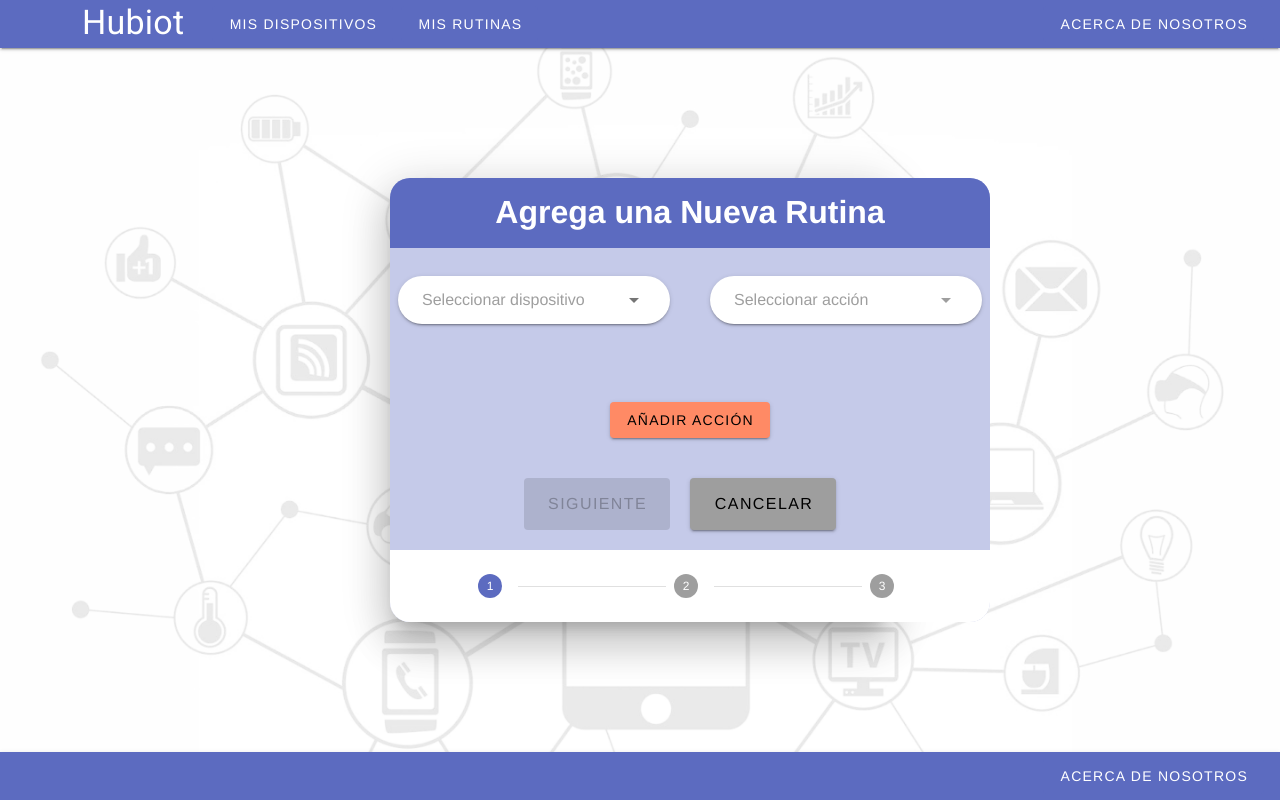
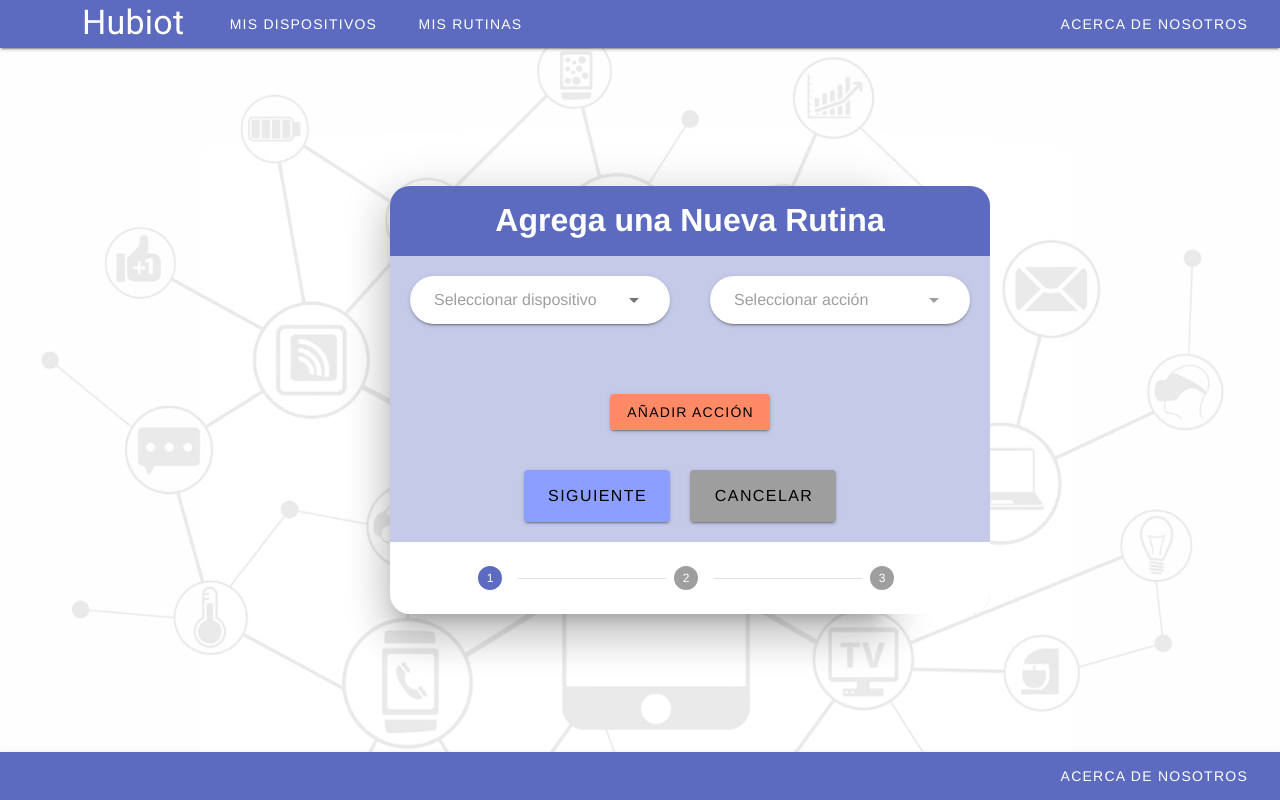
Before and after one commit to AgusMattiussi/hubiot-web, a Vue app: page /new_routine in a window 1280 px wide. Built offline with nearby package versions, Linux system fonts and the light colour scheme.

Commit message:
Clase de consulta

```diff
--- a/src/components/NavigationBar.vue
+++ b/src/components/NavigationBar.vue
@@ -10,10 +10,10 @@
         <p class="text-h4 white--text pt-3">Hubiot</p>
       </v-container>
     </router-link>
-    <router-link to="devices" class="ml-4">
+    <router-link to="/devices" class="ml-4">
       <v-btn class="primary" elevation="0">Mis dispositivos</v-btn>
     </router-link>
-    <router-link to="routines" class="ml-2">
+    <router-link to="/routines" class="ml-2">
       <v-btn class="primary" elevation="0">Mis rutinas</v-btn>
     </router-link>
     <v-spacer></v-spacer>
--- /dev/null
+++ b/src/components/RoutineStep.vue
@@ -0,0 +1,63 @@
+<template>
+  <v-container>
+    <v-row>
+      <v-col md="6">
+        <v-autocomplete
+          height="10px"
+          class="autocomplete pa-2"
+          :items="devices"
+          placeholder="Seleccionar dispositivo"
+          rounded
+          solo
+          item-text="name"
+          auto-select-first
+          return-object
+          hide-no-data
+          v-model="selectedDevice"
+          value=""
+         @change="updateValue">
+        </v-autocomplete>
+      </v-col>
+      <v-col md="6">
+        <v-autocomplete
+          height="10px"
+          class="autocomplete pa-2"
+          :items="selectedDevice.actions"
+          :disabled="selectedDevice.id == null"
+          placeholder="Seleccionar acción"
+          rounded
+          solo
+          item-text="name"
+          auto-select-first
+          return-object
+          hide-no-data
+          v-model="selectedAction">
+        </v-autocomplete>
+      </v-col>
+    </v-row>
+  </v-container>
+</template>
+
+<script>
+import store from '@/store/store'
+export default {
+  name: 'RoutineStep.vue',
+  updated: e => {
+    this.$emit('updated', { device: this.selectedDevice, action: this.selectedAction })
+  },
+  data () {
+    return {
+      devices: store.devices,
+      selectedDevice: {},
+      selectedAction: {}
+    }
+  },
+  methods: {
+    updateValue: _ => this.updateRoutine()
+  }
+}
+</script>
+
+<style scoped>
+
+</style>
--- a/src/views/AddNewDeviceView.vue
+++ b/src/views/AddNewDeviceView.vue
@@ -111,7 +111,7 @@ export default {
     height: auto;
     display: block;
     margin: 30px auto;
-    border-radius: 50% !important;
+    border-radius: 50%;
     background-color: #FFFFFF;
     border: 1px solid #5C6BC0;
   }
--- a/src/views/AddNewRoutineView.vue
+++ b/src/views/AddNewRoutineView.vue
@@ -5,48 +5,14 @@
         <v-stepper-items>
           <v-stepper-content step="1" class="pa-0">
             <h1 class="cardTitle"> Agrega una Nueva Rutina </h1>
-            <v-row>
-              <v-col md="6">
-                <v-autocomplete
-                  height="10px"
-                  class="autocomplete pa-2"
-                  :items="devices"
-                  placeholder="Seleccionar dispositivo"
-                  rounded
-                  solo
-                  item-text="name"
-                  auto-select-first
-                  return-object
-                  hide-no-data
-                  v-model="selectedDevice"
-                >
-                </v-autocomplete>
-              </v-col>
-              <v-col md="6">
-                <v-autocomplete
-                  height="10px"
-                  class="autocomplete pa-2"
-                  :items="selectedDevice.actions"
-                  :disabled="selectedDevice.id == null"
-                  placeholder="Seleccionar acción"
-                  rounded
-                  solo
-                  item-text="name"
-                  auto-select-first
-                  return-object
-                  hide-no-data
-                  v-model="selectedAction"
-                >
-                </v-autocomplete>
-              </v-col>
-            </v-row>
+              <RoutineStep v-for="step in steps" :key="step" @updated=""/>
             <div>
-              <v-btn class="nextButton v-size--small contras black--text">
+              <v-btn class="nextButton v-size--small contras black--text"
+              @click="steps.push({})">
                 Añadir acción
               </v-btn>
             </div>
             <v-btn class="nextButton v-size--x-large accent black--text"
-                   :disabled="selectedDevice.id == null"
                    @click="currentStep = 2"> Siguiente </v-btn>
             <router-link class="text-decoration-none" to="routines">
               <v-btn class="ma-5 v-size--x-large grey black--text"> Cancelar </v-btn>
@@ -89,15 +55,16 @@
 
 <script>
 import store from '@/store/store'
+import RoutineStep from '@/components/RoutineStep'
 
 export default {
   name: 'AddNewRoutineView',
+  components: { RoutineStep },
   data () {
     return {
       currentStep: 1,
       devices: store.devices,
-      selectedDevice: {},
-      selectedAction: {},
+      steps: [{}],
       newRoutineName: null
     }
   }
--- a/src/views/MyDevicesView.vue
+++ b/src/views/MyDevicesView.vue
@@ -38,7 +38,7 @@
               <v-content mt="10">
                 <div class="devicesParent">
                   <v-sheet class="deviceCard" v-for="device in devices" :key="device.slug">
-                    <router-link :to="{ name: 'deviceDetails', params: {slug: device.slug}}">
+                    <router-link :to="{ name: 'deviceDetails', params: {slug: device.slug}}" class="ax">
                       <v-img :src="require(`@/assets/${device.image}`)" />
                       <h4>{{ device.name }}</h4>
                     </router-link>
@@ -106,4 +106,7 @@ export default {
   width: 25%;
   height: 25%;
 }
+.ax{
+  text-decoration: none;
+}
 </style>
--- a/src/views/MyRoutinesView.vue
+++ b/src/views/MyRoutinesView.vue
@@ -22,7 +22,6 @@
                       class="pt-2 mr-2"
                       append-icon="mdi-magnify"
                     ></v-text-field>
-                    <!--
                     <v-btn
                       x-large
                       :disabled="!valid"
@@ -32,7 +31,6 @@
                     >
                       Search
                     </v-btn>
-                    -->
                   </div>
                 </form>
                 <v-content mt="10">
```
